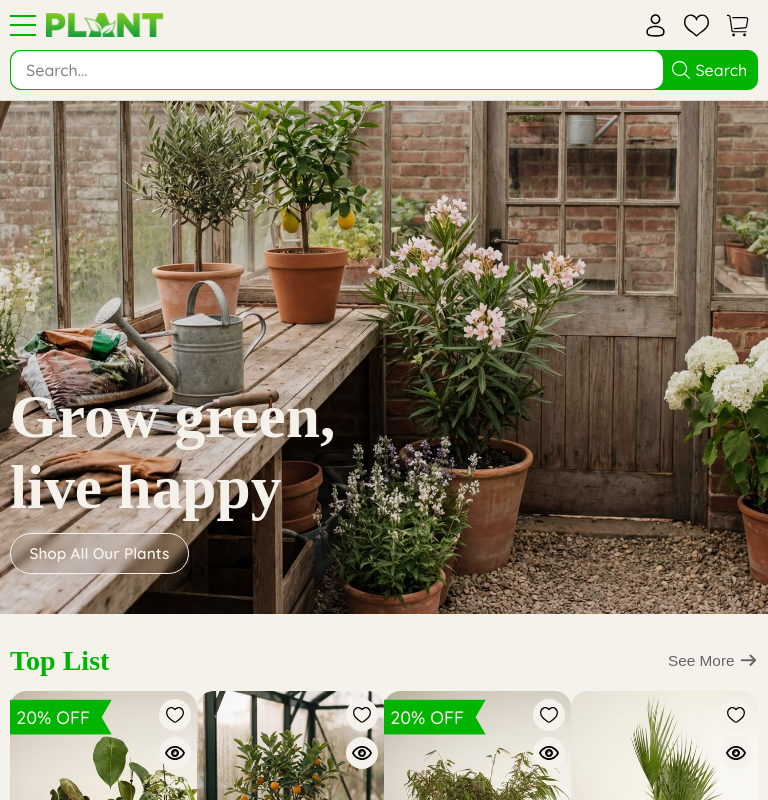
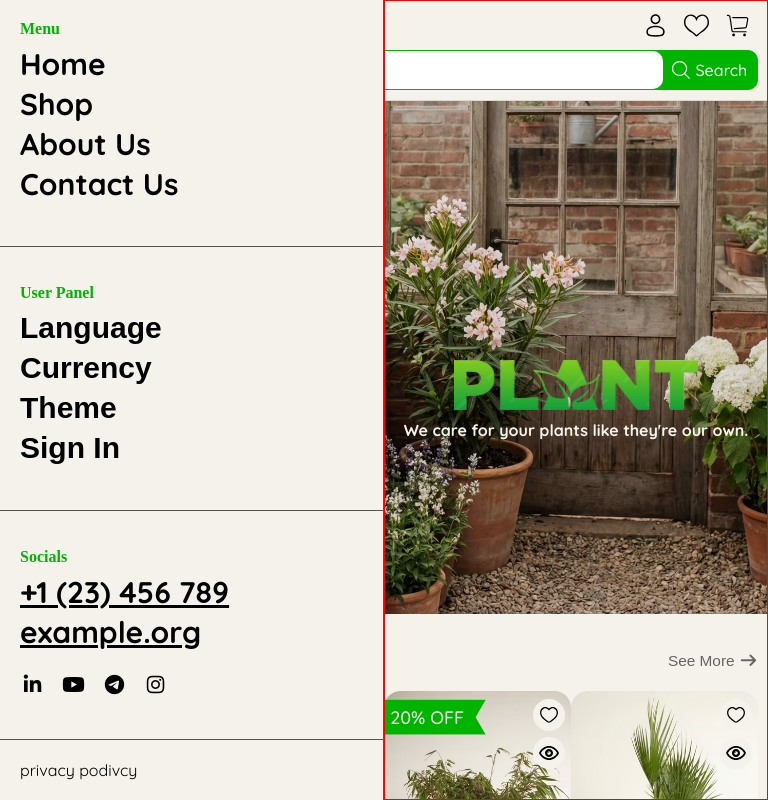
Before and after one commit to stb-scarlet/flowers_shop_vue_project, a Vue app: page / in a window 768 px wide. Shown: the top 800 px of the page. Built offline with nearby package versions, Linux system fonts and the light colour scheme; a web font is replaced by a local one.

Commit message:
fix main menu, main filter, navbar, products, shop, app vue, add filter.js

```diff
--- a/package.json
+++ b/package.json
@@ -10,6 +10,7 @@
   },
   "dependencies": {
     "@fortawesome/fontawesome-free": "^7.2.0",
+    "pinia": "^3.0.4",
     "swiper": "^12.1.2",
     "vue": "^3.5.29",
     "vue-router": "^5.0.3",
--- a/src/components/MainMenu.vue
+++ b/src/components/MainMenu.vue
@@ -2,19 +2,44 @@
   <div class="main-menu-container">
     <div class="main-menu">
       <div class="close-menu"></div>
-      <ul class="mm-wrapper" v-for="item in menu" :key="item.id">
-        <li class="mmw-item" v-for="item in item.m_items" :key="item.id">
-          <div class="mmwi-title"><small>{{ item.title }}</small></div>
-          <ul class="mmwi-wrap" v-for="item in item.mi_items" :key="item.id">
-            <li class="mmwiw-item">
-              <router-link :to="item.miil_link" class="mmwiwi-link">{{ item.miil_page }}</router-link>
-              <div class="mmwiwi-user-panel">
-                <button class="up-button">
+      <ul class="mm-wrapper">
+        <li v-for="m_item in menu" :key="m_item.id" class="mmw-item">
+          <h4 class="mmw-title">{{ m_item.title }}</h4>
 
-                </button>
-              </div>
+          <!-- LINKS -->
+          <ul v-if="m_item.links" class="mmw-links">
+            <li v-for="l in m_item.links" :key="l.id" class="mmwl-item">
+              <router-link :to="l.link" class="mmwl-link">
+                {{ l.page }}
+              </router-link>
             </li>
           </ul>
+          <div class="mmw-line" v-if="m_item.line"></div>
+          <!-- PANEL -->
+          <ul v-if="m_item.panel" class="mmw-panel">
+            <li v-for="p in m_item.panel" :key="p.id" class="mmwp-item">
+              <button class="mmwp-button">{{ p.label }}</button>
+            </li>
+          </ul>
+          <!-- SOCIALS -->
+          <div v-if="m_item.socials" class="mmw-socials">
+            <div v-for="s in m_item.socials" :key="s.id" class="mmws-item">
+              <div v-if="s.contacts" class="mmws-contacts">
+                <a href="#" class="mmws-phone">{{ s.contacts.phone }}</a>
+                <a href="#" class="mmws-email">{{ s.contacts.email }}</a>
+              </div>
+
+              <div v-if="s.icons" class="mmws-icons">
+                <a v-for="(icon, i) in s.icons" :key="i" class="mmwsi-icon">
+                  <i :class="icon.icon"></i>
+                </a>
+              </div>
+            </div>
+          </div>
+          <!-- PRIVACY POLICY -->
+          <div class="mmw-privacy-item" v-if="m_item.privacy">
+            <p>privacy podivcy</p>
+          </div>
         </li>
       </ul>
     </div>
@@ -29,124 +54,179 @@
   </div>
 </template>
 <script setup>
-const menu = [
+import { ref } from "vue";
+const menu = ref([
   {
     id: 1,
-    m_items: [
-      {
-        title: 'Menu',
-        mi_items_links: [
-          {
-            id: 1,
-            miil_page: 'Home',
-            miil_link: '/'
-          },
-          {
-            id: 2,
-            miil_page: 'Shop',
-            miil_link: '/shop'
-          },
-          {
-            id: 3,
-            miil_page: 'About Us',
-            miil_link: '/about-us'
-          },
-          {
-            id: 4,
-            miil_page: 'Contact Us',
-            miil_link: '/contact-us'
-          },
-        ]
-      }
-    ]
+    title: "Menu",
+    links: [
+      { id: 1, page: "Home", link: "/" },
+      { id: 2, page: "Shop", link: "/shop" },
+      { id: 3, page: "About Us", link: "/about-us" },
+      { id: 4, page: "Contact Us", link: "/contact-us" },
+    ],
   },
-  {
-    id: 2,
-    m_items: [
-      {
-        title: 'User Panel',
-        mi_items_panel: [
-          {
-            id: 1,
-            miip_items: 'Language'
-          },
-          {
-            id: 2,
-            miip_items: 'Currecy'
-          },
-          {
-            id: 3,
-            miip_items: 'Theme'
-          },
-          {
-            id: 4,
-            miip_items_modal: 'Sign In'
-          },
-        ]
-      }
-    ]
-  },
+  { id: 2, line: "line" },
   {
     id: 3,
-    m_items: [
+    title: "User Panel",
+    panel: [
+      { id: 1, label: "Language" },
+      { id: 2, label: "Currency" },
+      { id: 3, label: "Theme" },
+      { id: 4, label: "Sign In", type: "modal" },
+    ],
+  },
+  { id: 4, line: "line" },
+  {
+    id: 5,
+    title: "Socials",
+    socials: [
       {
-        title: 'Socials',
-        mii_items_social: [
-          {
-            miis_items: 'fas fa-linkedin',
-            miis_items: 'fas fa-youtube',
-            miis_items: 'fas fa-telegram',
-            miis_items: 'fas fa-instagram',
-          },
-        ]
-      }
-    ]
-  }
-]
+        id: 1,
+        contacts: {
+          phone: "+1 (23) 456 789",
+          email: "example.org",
+        },
+      },
+      {
+        id: 1,
+        icons: [
+          { icon: "fab fa-linkedin-in" },
+          { icon: "fab fa-youtube" },
+          { icon: "fab fa-telegram" },
+          { icon: "fab fa-instagram" },
+        ],
+      },
+    ],
+  },
+  {id: 6, privacy: true}
+]);
 </script>
 <style lang="scss" scoped>
 .main-menu-container {
   display: none;
 }
-// @media (max-width: 1023px) {
-//   .main-menu-container {
-//     position: fixed;
-//     display: block;
-//     width: 100%;
-//     height: 100%;
-//     z-index: 100;
-//     display: flex;
-//     .main-menu {
-//       height: 100%;
-//       min-height: 636px;
-//       overflow: scroll;
-//       width: 50%;
-//       background-color: rgb(245, 242, 235);
-//     }
-//     .mm-logo-container {
-//       height: 100%;
-//       width: 50%;
-//       display: flex;
-//       justify-content: center;
-//       align-items: center;
-//       flex-direction: column;
-//       .mml-logo {
-//         height: 50px;
-//         margin-bottom: 10px;
-//         img {
-//           width: 100%;
-//           height: 100%;
-//           object-fit: cover;
-//         }
-//       }
-//       .mml-description {
-//         text-align: center;
-//         h3 {
-//           font-size: 16px;
-//           color: rgb(245, 242, 235);
-//         }
-//       }
-//     }
-//   }
-// }
+@media (max-width: 1023px) {
+  .main-menu-container {
+    position: fixed;
+    display: block;
+    width: 100%;
+    height: 100vh;
+    z-index: 100;
+    display: grid;
+    grid-template-columns: repeat(1, 1fr);
+    .main-menu {
+      height: 100%;
+      background-color: rgb(245, 242, 235);
+      overflow: hidden;
+      border-right: 1px solid rgba(0, 0, 0, 0.65);
+      .mm-wrapper {
+        height: 100dvh;
+        overflow-y: auto;
+        display: flex;
+        justify-content: space-between;
+        flex-direction: column;
+        align-items: flex-start;
+        list-style: none;
+        gap: 16px;
+        .mmw-line {
+          height: 1px;
+          background-color: rgba(0, 0, 0, 0.65);
+        }
+        .mmw-item {
+          width: 100%;
+          .mmw-title {
+            color: rgb(0, 180, 0);
+            padding: 20px 20px 0 20px;
+            font-family: "Playfair Display", serif;
+            margin-bottom: 6px;
+          }
+          .mmw-links,
+          .mmw-panel,
+          .mmw-socials {
+            width: 100%;
+            margin: 0;
+            padding: 0 20px;
+            list-style: none;
+            .mmwl-item,
+            .mmwp-item,
+            .mmws-item {
+              .mmwl-link,
+              .mmwp-button,
+              .mmws-contacts .mmws-phone,
+              .mmws-contacts .mmws-email {
+                font-size: 30px;
+                appearance: none;
+                text-decoration: none;
+                color: rgb(0, 0, 0);
+                font-weight: 700;
+                width: 100%;
+                display: inline-flex;
+                line-height: 24px;
+                justify-content: space-between;
+                flex-direction: column;
+                align-items: flex-start;
+                border: none;
+                padding: 8px 0;
+                background-color: transparent;
+              }
+              .mmws-contacts {
+                margin-bottom: 20px;
+                .mmws-email,
+                .mmws-phone {
+                  text-decoration: underline;
+                }
+              }
+              .mmws-icons {
+                display: flex;
+                gap: 16px;
+                .mmwsi-icon {
+                  font-size: 20px;
+                }
+              }
+            }
+          }
+        }
+      }
+      .mmw-privacy-item {
+        width: 100%;
+        padding: 20px;
+        border-top: 1px solid rgba(0, 0, 0, 0.65);
+      }
+    }
+    .mm-logo-container {
+      display: none;
+    }
+  }
+  @media (min-width: 768px) {
+    .main-menu-container {
+      grid-template-columns: repeat(2, 1fr);
+      .mm-logo-container {
+        height: 100%;
+        display: flex;
+        justify-content: center;
+        align-items: center;
+        flex-direction: column;
+        border: 1px solid red;
+        .mml-logo {
+          height: 50px;
+          margin-bottom: 10px;
+          img {
+            width: 100%;
+            height: 100%;
+            object-fit: cover;
+          }
+        }
+        .mml-description {
+          text-align: center;
+          h3 {
+            font-size: 16px;
+            color: rgb(245, 242, 235);
+          }
+        }
+      }
+    }
+  }
+}
 </style>
--- a/src/components/Navbar.vue
+++ b/src/components/Navbar.vue
@@ -179,9 +179,9 @@
 <script setup>
 import MobileTopHeader from "./MobileTopHeader.vue";
 import { onMounted, ref, onBeforeUnmount, watch } from "vue";
-const emit = defineEmits(["toggle-search"]);
+const emit = defineEmits(["toggle-search", "is-search-active"]);
 const props = defineProps({
-  toggleOverlay: Boolean,
+  hideSearch: Boolean,
 })
 const navbarHide = ref(false);
 let lastScroll = 0;
@@ -218,9 +218,14 @@ onBeforeUnmount(() => {
   window.removeEventListener("scroll", handleScroll);
 });
 
-watch(() => props.toggleOverlay, (newVal) => {
-  if (!newVal) search.value = false;
+watch(() => props.hideSearch, (newVal) => {
+  if (!newVal) {
+    search.value = false;
+  }
 });
+watch(search, (newVal) => {
+  emit("is-search-active", newVal);
+})
 </script>
 <style lang="scss" scoped>
 .desktop-navbar {
--- a/src/main.js
+++ b/src/main.js
@@ -1,4 +1,5 @@
 import { createApp } from 'vue'
+import { createPinia } from 'pinia'
 import App from './App.vue'
 import store from './store'
 import router from './router'
@@ -7,6 +8,7 @@ import '@fortawesome/fontawesome-free/css/all.css'
 const app = createApp(App)
 
 app.use(router)
+app.use(createPinia())
 app.use(store)
 
 app.mount('#app')
--- /dev/null
+++ b/src/store/modules/Filter.js
@@ -0,0 +1,31 @@
+import { defineStore } from "pinia";
+import { ref } from "vue";
+
+export const useFilterStore = defineStore("filter", () => {
+    const isFilterActive = ref(false);
+    const ignoreSelectors = ref([
+        ".search-container",
+        ".search-view",
+        ".th-language-box",
+        "#search-button",
+        ".th-currency-box",
+        ".main-filter-container",
+        ".fb-button"
+    ])
+
+    const addSelector = (selector) => {
+        if (!ignoreSelectors.value.includes(selector)) {
+            ignoreSelectors.value.push(selector)
+        }
+    }
+
+    const showFilter = () => {
+        isFilterActive.value = true;
+    };
+
+    const hideFilter = () => {
+        isFilterActive.value = false;
+    };
+
+    return { isFilterActive, showFilter, hideFilter, ignoreSelectors, addSelector };
+});
--- a/src/views/Shop.vue
+++ b/src/views/Shop.vue
@@ -14,11 +14,11 @@ import TopList from '@/components/TopList.vue';
 .shop-container {
   max-width: 1500px;
   margin: 0 auto;
-  padding: 115px 0;
+  padding: 100px 0;
 }
 @media (min-width: 1024px) {
   .shop-container {
-    padding: 140px 0;
+    padding: 120px 0;
   }
 }
 </style>
```
Also changed, not shown: src/App.vue (+35 -22 lines), src/components/MainFilter.vue (+10 -10 lines), src/components/Products.vue (+7 -15 lines), 1 other file (tests, documents, lock files or other folders).
